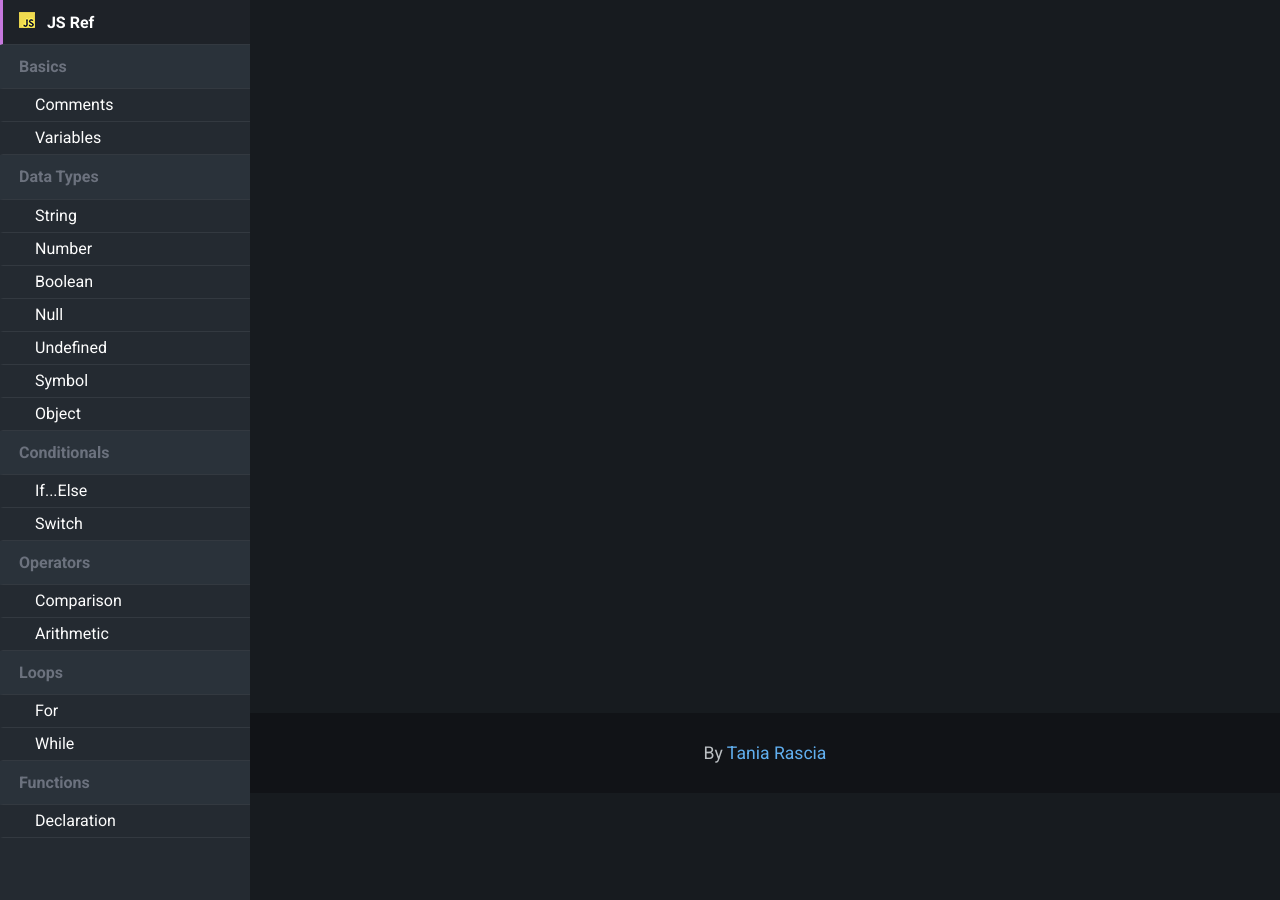
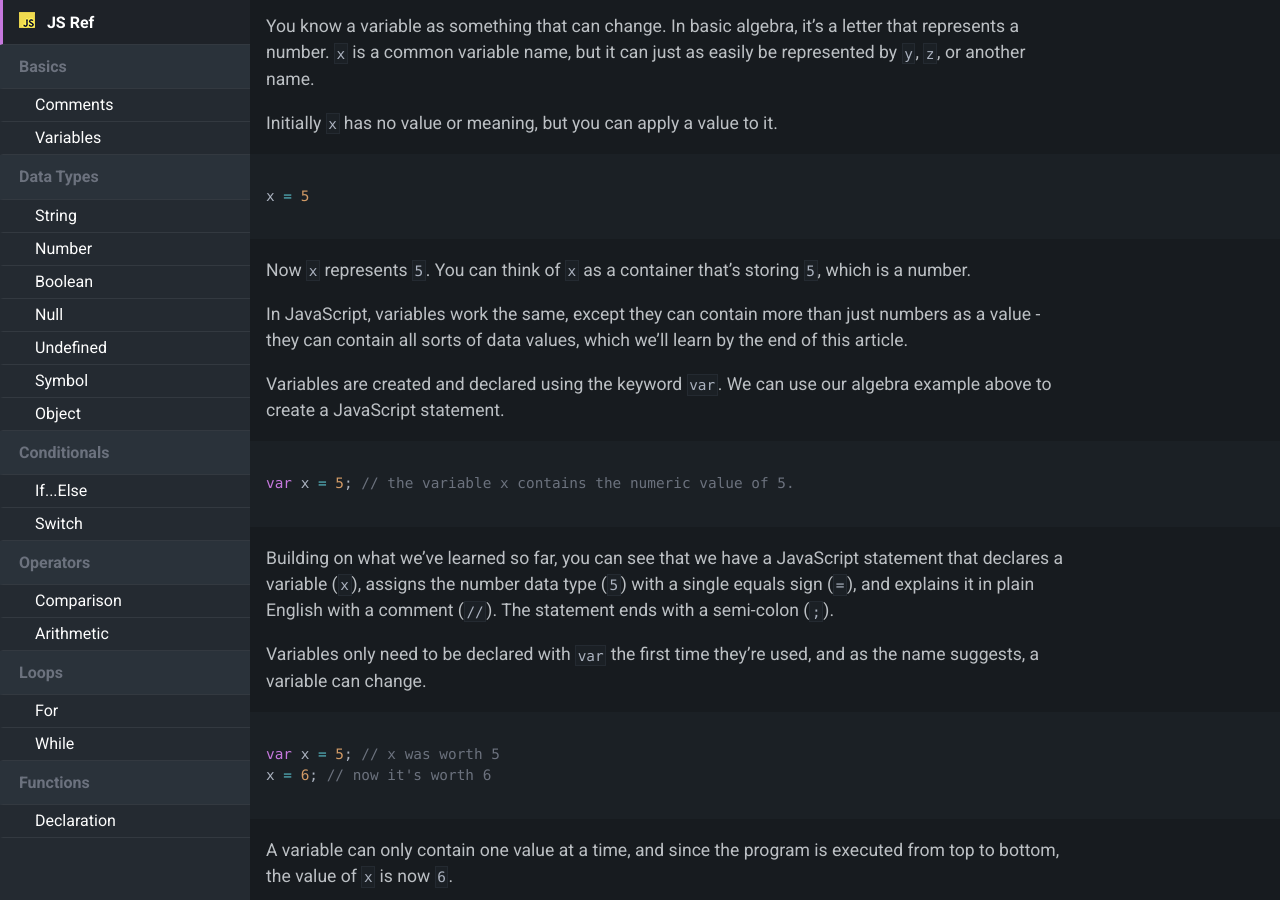
Before and after one commit to KJLarson/snippets, a Jekyll site: the page built from _pages/02_variables.md, in a window 1280 px wide and 900 px high, scrolled down 229 px. Built offline with Jekyll 4.4.1, drawn with Linux system fonts in a browser that asks for light colours; nearby versions of some CDN libraries; some of the changed text lies outside the part shown.

Commit message:
Update 02_variables.md

````diff
--- a/_pages/02_variables.md
+++ b/_pages/02_variables.md
@@ -6,8 +6,53 @@ permalink: /variables/
 
 ---
 
-A **variable** is a container that stores data values.
+> A **variable** is a container that stores data values.
 
 ```js
 var foo;
 ```
+
+You know a variable as something that can change. In basic algebra, it's a letter that represents a number. `x` is a common variable name, but it can just as easily be represented by `y`, `z`, or another name.
+
+Initially `x` has no value or meaning, but you can apply a value to it.
+
+```js
+x = 5
+```
+
+Now `x` represents `5`. You can think of `x` as a container that's storing `5`, which is a number.
+
+In JavaScript, variables work the same, except they can contain more than just numbers as a value - they can contain all sorts of data values, which we'll learn by the end of this article.
+
+Variables are created and declared using the keyword `var`. We can use our algebra example above to create a JavaScript statement.
+
+```js
+var x = 5; // the variable x contains the numeric value of 5.
+```
+
+Building on what we've learned so far, you can see that we have a JavaScript statement that declares a variable (`x`), assigns the number data type (`5`) with a single equals sign (`=`), and explains it in plain English with a comment (`//`). The statement ends with a semi-colon (`;`).
+
+Variables only need to be declared with `var` the first time they're used, and as the name suggests, a variable can change.
+
+```js
+var x = 5; // x was worth 5
+x = 6; // now it's worth 6
+```
+
+A variable can only contain one value at a time, and since the program is executed from top to bottom, the value of `x` is now `6`.
+
+Here is an example of a variable with a different data type.
+
+```js
+var greeting = "Oh hi, Mark!";
+```
+
+Now the `greeting` variable contains the string `Oh hi, Mark!`.
+
+A few important things to know about variables:
+
+- A variable name can have letters, numbers, a dollar sign (`$`), and an underscore (`_`), but cannot begin with a number.
+- A variable cannot be any word on the list of [reserved keywords](http://www.w3schools.com/js/js_reserved.asp).
+- Variables are case sensitive.
+- The naming convention is **camelCase**, in which a variable always starts lower case, but each subsequent word is uppercase.
+- Although a variable can have any name, it's important to choose names that are descriptive yet concise.
````
